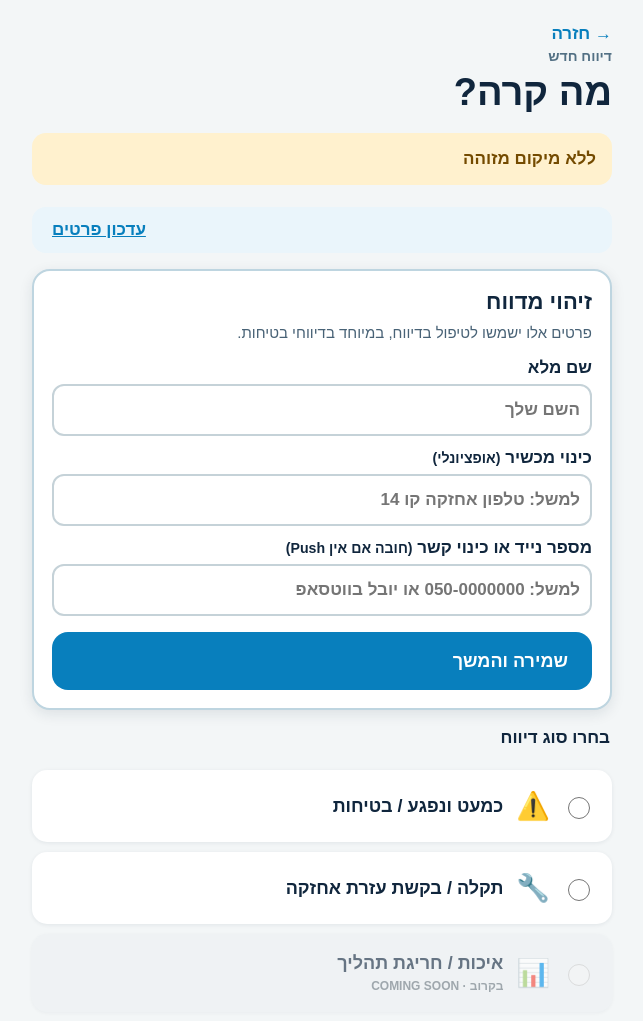
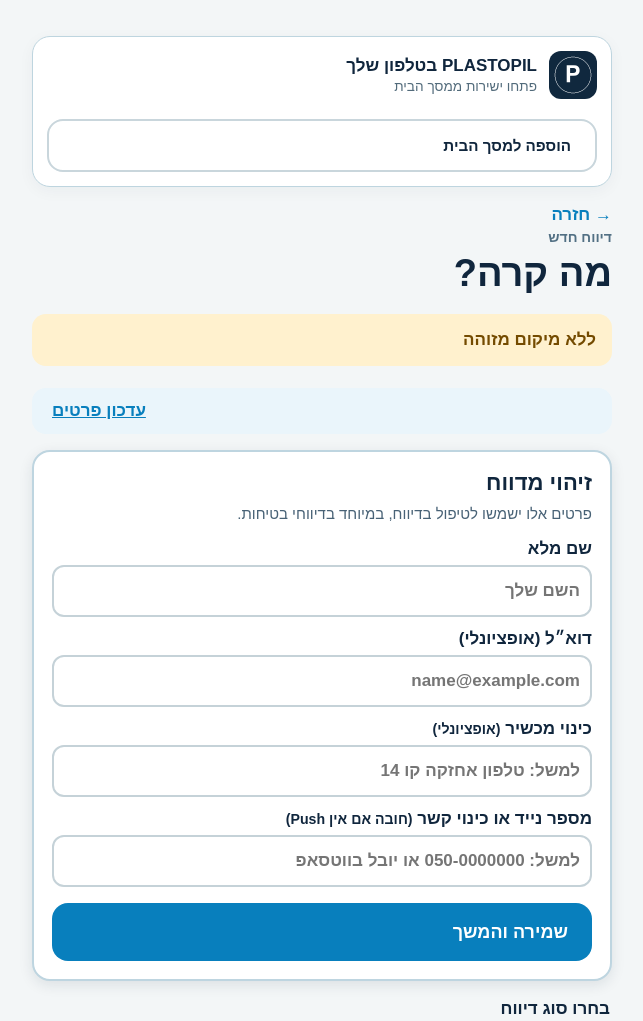
Before and after one commit to qyam23/plastopil-maintenance-production-platform, a Flask app: page /report/new in a window 1280 px wide. Shown: the top 1021 px of the page, without its empty margins (318-961 px from the left). Run offline with Flask 3, Linux system fonts and the light colour scheme; some libraries are stand-ins or nearby versions.

Commit message:
Enable installable PWA across all application pages

```diff
--- a/app.py
+++ b/app.py
@@ -3,6 +3,7 @@ import io
 import os
 import secrets
 import time
+from datetime import timedelta
 from collections import defaultdict, deque
 from functools import wraps
 from pathlib import Path
@@ -28,6 +29,7 @@ secret_key = os.getenv("SECRET_KEY")
 if not secret_key:
     raise RuntimeError("SECRET_KEY must be set in .env before starting the server")
 app.config["SECRET_KEY"] = secret_key
+app.config.update(PERMANENT_SESSION_LIFETIME=timedelta(days=90), SESSION_COOKIE_HTTPONLY=True, SESSION_COOKIE_SAMESITE='Lax', SESSION_COOKIE_SECURE=bool(os.getenv('RENDER')))
 app.config["MAX_CONTENT_LENGTH"] = int(os.getenv("MAX_CONTENT_LENGTH", 52428800))
 init_db()
 seed_initial_users()
@@ -73,6 +75,7 @@ def manager_required(view):
 
 
 def binding_token():
+    session.permanent = True
     if "device_binding" not in session:
         session["device_binding"] = secrets.token_urlsafe(24)
     return session["device_binding"]
@@ -136,9 +139,12 @@ def reporter_device_save():
     device_id = str(payload.get("device_id", "")).strip(); reporter_name = str(payload.get("reporter_name", "")).strip(); device_label = str(payload.get("device_label", "")).strip(); contact_detail = str(payload.get("contact_detail", "")).strip()
     if not (8 <= len(device_id) <= 80 and 2 <= len(reporter_name) <= 80 and len(device_label) <= 80 and len(contact_detail) <= 120):
         return jsonify({"error": "פרטי המדווח אינם תקינים"}), 400
-    try: save_device(device_id, reporter_name, device_label, contact_detail, binding_token())
+    email = str(payload.get('email', '')).strip()
+    if len(email) > 120 or (email and ('@' not in email or any(c.isspace() for c in email))):
+        return jsonify({'error': 'כתובת דוא״ל אינה תקינה'}), 400
+    try: save_device(device_id, reporter_name, device_label, contact_detail, binding_token(), email)
     except PermissionError: return jsonify({"error": "המכשיר משויך להפעלה אחרת. הזינו זיהוי חדש."}), 403
-    return jsonify({"device_id": device_id, "reporter_name": reporter_name, "device_label": device_label, "contact_detail": contact_detail})
+    return jsonify({"device_id": device_id, "reporter_name": reporter_name, "device_label": device_label, "contact_detail": contact_detail, 'email': email})
 
 
 @app.get("/api/push/config")
--- a/src/db.py
+++ b/src/db.py
@@ -231,6 +231,7 @@ def init_db():
                 _ensure_sqlite_column(conn, "reports", column, definition)
             _ensure_sqlite_column(conn, "reporter_devices", "binding_token", "TEXT")
             _ensure_sqlite_column(conn, "reporter_devices", "contact_detail", "TEXT")
+            _ensure_sqlite_column(conn, "reporter_devices", "email", "TEXT")
             _ensure_sqlite_column(conn, "report_files", "content", "BLOB")
             _ensure_sqlite_column(conn, "report_files", "drive_file_id", "TEXT")
             _ensure_sqlite_column(conn, "report_files", "action_id", "INTEGER")
@@ -246,6 +247,7 @@ def init_db():
                 "ALTER TABLE reports ADD COLUMN IF NOT EXISTS archived_by TEXT",
                 "ALTER TABLE reporter_devices ADD COLUMN IF NOT EXISTS binding_token TEXT",
                 "ALTER TABLE reporter_devices ADD COLUMN IF NOT EXISTS contact_detail TEXT",
+                "ALTER TABLE reporter_devices ADD COLUMN IF NOT EXISTS email TEXT",
                 "ALTER TABLE report_files ADD COLUMN IF NOT EXISTS content BYTEA",
                 "ALTER TABLE report_files ADD COLUMN IF NOT EXISTS drive_file_id TEXT",
                 "ALTER TABLE report_files ADD COLUMN IF NOT EXISTS action_id BIGINT",
--- /dev/null
+++ b/static/css/pwa.css
@@ -0,0 +1,12 @@
+.pwa-install { margin: 12px 0 18px; padding: 14px; border: 1px solid #bed5df; border-radius: 18px; background: #fff; box-shadow: 0 4px 16px #10283e0b; }
+.pwa-install[hidden] { display:none; }
+.pwa-install-brand { display:flex; gap:12px; align-items:center; margin-bottom:12px; }
+.pwa-install-brand img { width:48px; height:48px; border-radius:12px; }
+.pwa-install-brand strong,.pwa-install-brand small { display:block; }
+.pwa-install-brand small { color:#526b7b; font-size:.85rem; margin-top:3px; }
+.pwa-install .button { min-height:46px; width:100%; font-size:.95rem; }
+.pwa-install p { color:#425d6d; font-size:.88rem; margin:10px 0 0; line-height:1.5; }
+@media (display-mode: standalone) {
+  .pwa-install { display:none!important; }
+  body { padding-top: env(safe-area-inset-top); padding-bottom:env(safe-area-inset-bottom); }
+}
--- a/static/js/app.js
+++ b/static/js/app.js
@@ -10,6 +10,7 @@ document.addEventListener('DOMContentLoaded', () => {
   const identityPanel = document.querySelector('#identity-panel');
   const reporterBar = document.querySelector('#reporter-bar');
   const reporterName = document.querySelector('#reporter-name');
+  const reporterEmail = document.querySelector('#reporter-email');
   const deviceLabel = document.querySelector('#device-label');
   const contactDetail = document.querySelector('#contact-detail');
   const pushPanel = document.querySelector('#push-panel');
@@ -57,17 +58,18 @@ document.addEventListener('DOMContentLoaded', () => {
 
   const openIdentity = () => {
     reporterName.value = identity?.reporter_name || '';
+    reporterEmail.value = identity?.email || '';
     deviceLabel.value = identity?.device_label || '';
     contactDetail.value = identity?.contact_detail || '';
     identityPanel.hidden = false;
     reporterName.focus();
   };
 
-  const saveIdentity = async (name, label, contact) => {
+  const saveIdentity = async (name, label, contact, email = identity?.email || '') => {
     const send = () => fetch('/api/reporter-devices', {
       method: 'POST',
       headers: {'Content-Type': 'application/json'},
-      body: JSON.stringify({device_id: deviceId, reporter_name: name, device_label: label, contact_detail: contact}),
+      body: JSON.stringify({device_id: deviceId, reporter_name: name, device_label: label, contact_detail: contact, email}),
     });
     let response = await send();
     if (response.status === 403) {
@@ -94,8 +96,8 @@ document.addEventListener('DOMContentLoaded', () => {
   document.querySelector('#save-reporter').addEventListener('click', async () => {
     const name = reporterName.value.trim();
     reporterName.setCustomValidity(name.length < 2 ? 'יש להזין שם מלא' : '');
-    if (!reporterName.reportValidity()) return;
-    if (!await saveIdentity(name, deviceLabel.value.trim(), contactDetail.value.trim())) {
+    if (!reporterName.reportValidity() || !reporterEmail.reportValidity()) return;
+    if (!await saveIdentity(name, deviceLabel.value.trim(), contactDetail.value.trim(), reporterEmail.value.trim())) {
       alert('לא הצלחנו לשמור את פרטי המדווח. נסו שוב.');
     }
   });
--- /dev/null
+++ b/static/js/pwa.js
@@ -0,0 +1,23 @@
+(() => {
+  let promptEvent;
+  const installed = () => window.matchMedia('(display-mode: standalone)').matches || navigator.standalone === true;
+  const panel = () => document.querySelector('[data-pwa-install]');
+  const hint = () => document.querySelector('[data-pwa-hint]');
+  const refresh = () => { if (panel()) panel().hidden = installed(); };
+  window.addEventListener('beforeinstallprompt', event => {
+    event.preventDefault(); promptEvent = event; refresh();
+  });
+  window.addEventListener('appinstalled', () => { promptEvent = null; refresh(); });
+  document.addEventListener('DOMContentLoaded', () => {
+    if ('serviceWorker' in navigator && window.isSecureContext) navigator.serviceWorker.register('/service-worker.js').catch(() => {});
+    refresh();
+    document.querySelector('[data-pwa-install-button]')?.addEventListener('click', async () => {
+      if (promptEvent) {
+        const event = promptEvent; promptEvent = null;
+        await event.prompt(); await event.userChoice; refresh(); return;
+      }
+      const ios = /iPhone|iPad|iPod/i.test(navigator.userAgent) || (navigator.platform === 'MacIntel' && navigator.maxTouchPoints > 1);
+      if (hint()) { hint().hidden = false; hint().textContent = ios ? 'פתחו ב-Safari, לחצו על שיתוף ובחרו ״הוספה למסך הבית״.' : 'פתחו את תפריט הדפדפן ובחרו ״התקנת אפליקציה״ או ״הוספה למסך הבית״, אם האפשרות מופיעה.'; }
+    });
+  });
+})();
--- a/templates/base.html
+++ b/templates/base.html
@@ -3,6 +3,12 @@
 <head>
   <meta charset="utf-8"><meta name="viewport" content="width=device-width,initial-scale=1,viewport-fit=cover">
   <title>{% block title %}PLASTOPIL{% endblock %}</title>
+  <link rel="manifest" href="{{ url_for('static', filename='manifest.webmanifest') }}">
+  <meta name="theme-color" content="#10283e">
+  <meta name="apple-mobile-web-app-capable" content="yes">
+  <meta name="apple-mobile-web-app-status-bar-style" content="default">
+  <link rel="apple-touch-icon" href="{{ url_for('static', filename='icons/icon-192.png') }}">
+  <link rel="stylesheet" href="{{ url_for('static', filename='css/pwa.css') }}">
   <link rel="stylesheet" href="{{ url_for('static', filename='css/app.css') }}">
   <link rel="stylesheet" href="{{ url_for('static', filename='css/media.css') }}">
   <link rel="stylesheet" href="{{ url_for('static', filename='css/dynamic-theme.css') }}">
@@ -15,12 +21,14 @@
 </head>
 <body>
   <main class="app-shell">
+    <section class="pwa-install" data-pwa-install hidden aria-live="polite"><div class="pwa-install-brand"><img src="{{ url_for('static', filename='icons/icon-192.png') }}" alt=""><div><strong>PLASTOPIL בטלפון שלך</strong><small>פתחו ישירות ממסך הבית</small></div></div><button type="button" data-pwa-install-button class="button secondary">הוספה למסך הבית</button><p data-pwa-hint hidden></p></section>
     {% with messages = get_flashed_messages(with_categories=true) %}{% for category, message in messages %}
       <div class="notice {{ category }}">{{ message }}</div>
     {% endfor %}{% endwith %}
     {% block content %}{% endblock %}
   </main>
   <script src="{{ url_for('static', filename='js/send-progress.js') }}" defer></script>
+  <script src="{{ url_for('static', filename='js/pwa.js') }}" defer></script>
   {% block scripts %}{% endblock %}
 </body>
 </html>
--- a/templates/report_form.html
+++ b/templates/report_form.html
@@ -9,6 +9,7 @@
   <section class="identity-panel" id="identity-panel" hidden aria-live="polite">
     <h2>זיהוי מדווח</h2><p>פרטים אלו ישמשו לטיפול בדיווח, במיוחד בדיווחי בטיחות.</p>
     <label>שם מלא<input id="reporter-name" maxlength="80" autocomplete="name" placeholder="השם שלך"></label>
+    <label>דוא״ל (אופציונלי)<input id="reporter-email" type="email" maxlength="120" autocomplete="email" placeholder="name@example.com"></label>
     <label>כינוי מכשיר <small>(אופציונלי)</small><input id="device-label" maxlength="80" placeholder="למשל: טלפון אחזקה קו 14"></label>
     <label>מספר נייד או כינוי קשר <small>(חובה אם אין Push)</small><input id="contact-detail" maxlength="120" autocomplete="tel" inputmode="tel" placeholder="למשל: 050-0000000 או יובל בווטסאפ"></label>
     <button type="button" class="button primary" id="save-reporter">שמירה והמשך</button>
--- a/templates/start.html
+++ b/templates/start.html
@@ -4,4 +4,5 @@
   <a class="choice-card scan" href="{{ url_for('scan') }}"><span class="choice-icon">⌁</span><strong>סריקת מכונה</strong><small>SCAN QR</small></a>
   <a class="choice-card direct" href="{{ url_for('report_new') }}"><span class="choice-icon">✋</span><strong>דיווח ישיר</strong><small>ללא סריקה</small></a>
 </section>
+<a class="button secondary" href="{{ url_for('manage_dashboard') }}">כניסת מנהל / טכנאי</a>
 {% endblock %}
```
Also changed, not shown: src/reporter_devices.py (+5 -5 lines), static/service-worker.js (+7 -0 lines), tests/test_pwa.cjs (added, +42 -0 lines), static/icons/icon-192.png (added), static/icons/icon-512.png (added), static/manifest.webmanifest (added).
